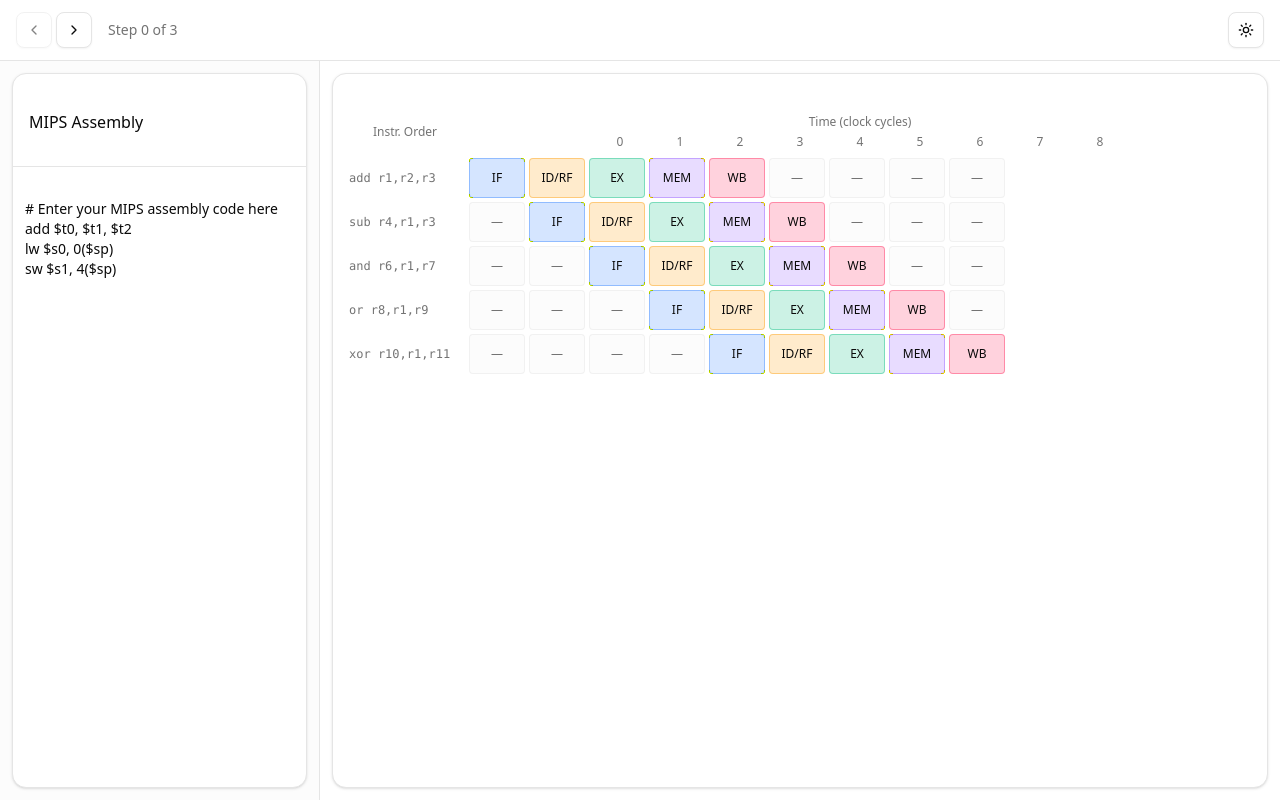
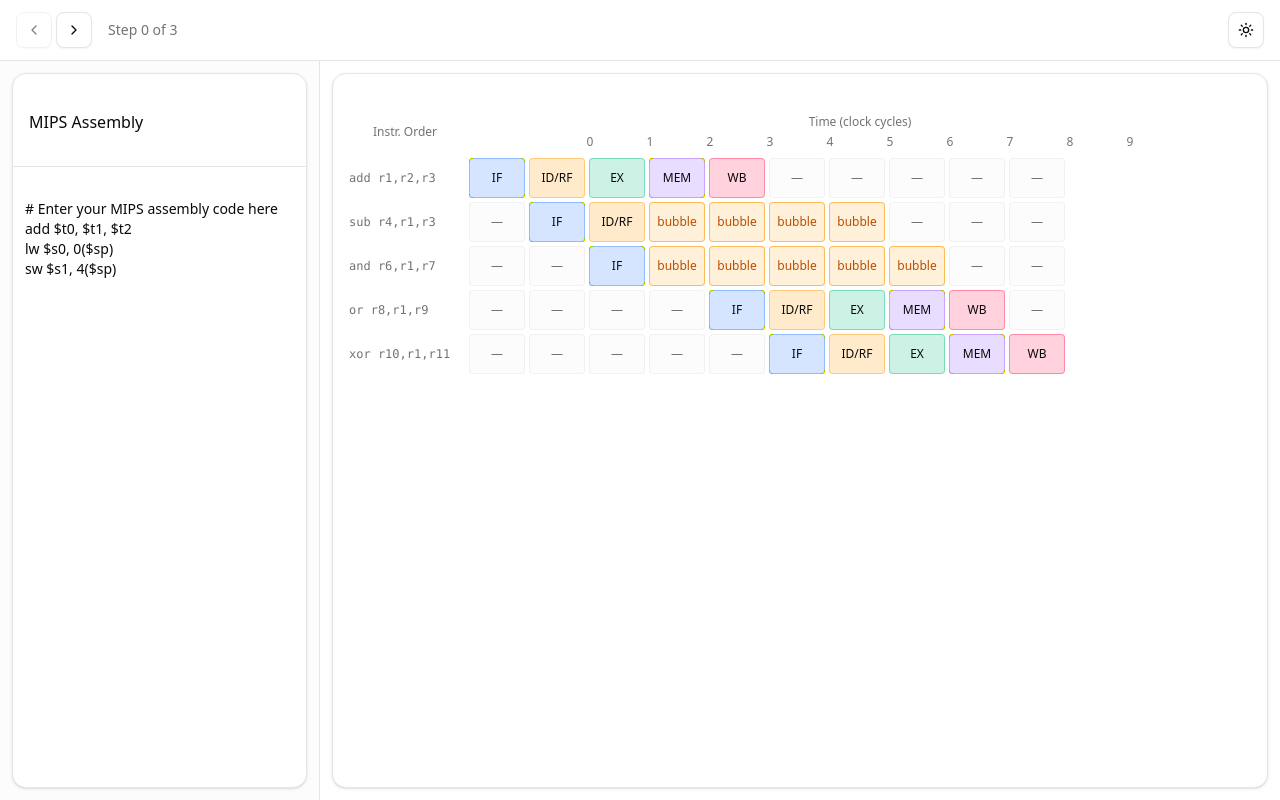
Before and after one commit to joshdelg/ee180-pipeline-visualizer, a React (Vite) app: page / in a window 1280 px wide. Built offline with nearby package versions, Linux system fonts and the light colour scheme.

Commit message:
temp and wrong simulation logic but proper rendering

```diff
--- a/src/components/pipeline-grid.tsx
+++ b/src/components/pipeline-grid.tsx
@@ -1,8 +1,10 @@
 import {
+  type CycleSnapshot,
   type PipelineInstruction,
   type PipelineStage,
-  getStageAtCycle,
 } from "@/lib/pipeline-types"
+import { getCellContent } from "@/lib/snapshots-to-grid"
+import type { GridCellContent } from "@/lib/snapshots-to-grid"
 import { cn } from "@/lib/utils"
 
 const STAGE_COLORS: Record<PipelineStage, string> = {
@@ -14,30 +16,46 @@ const STAGE_COLORS: Record<PipelineStage, string> = {
 }
 
 interface PipelineCellProps {
-  stage: PipelineStage | null
+  content: GridCellContent | null
 }
 
-function PipelineCell({ stage }: PipelineCellProps) {
+function PipelineCell({ content }: PipelineCellProps) {
+  if (content === null) {
+    return (
+      <div className="flex min-h-10 min-w-14 items-center justify-center rounded border border-border/50 bg-muted/30 text-muted-foreground text-xs">
+        —
+      </div>
+    )
+  }
+
+  if (content.type === "bubble") {
+    return (
+      <div className="flex min-h-10 min-w-14 items-center justify-center rounded border border-amber-500/60 bg-amber-500/15 text-amber-700 text-xs font-medium dark:text-amber-400">
+        bubble
+      </div>
+    )
+  }
+
   return (
     <div
       className={cn(
         "flex min-h-10 min-w-14 items-center justify-center rounded border text-xs font-medium",
-        stage
-          ? STAGE_COLORS[stage]
-          : "border-border/50 bg-muted/30 text-muted-foreground"
+        STAGE_COLORS[content.stage]
       )}
     >
-      {stage ?? "—"}
+      {content.stage}
     </div>
   )
 }
 
 interface PipelineRowProps {
   instruction: PipelineInstruction
-  cycleCount: number
+  snapshots: CycleSnapshot[]
 }
 
-function PipelineRow({ instruction, cycleCount }: PipelineRowProps) {
+function PipelineRow({ instruction, snapshots }: PipelineRowProps) {
+  const cycleCount = snapshots.length
+
   return (
     <div className="flex items-center gap-2">
       <div className="w-28 shrink-0 truncate text-xs font-mono text-muted-foreground">
@@ -47,7 +65,7 @@ function PipelineRow({ instruction, cycleCount }: PipelineRowProps) {
         {Array.from({ length: cycleCount }, (_, cycle) => (
           <PipelineCell
             key={cycle}
-            stage={getStageAtCycle(instruction.index, cycle)}
+            content={getCellContent(instruction.index, cycle, snapshots)}
           />
         ))}
       </div>
@@ -57,10 +75,12 @@ function PipelineRow({ instruction, cycleCount }: PipelineRowProps) {
 
 interface PipelineGridProps {
   instructions: PipelineInstruction[]
-  cycleCount: number
+  snapshots: CycleSnapshot[]
 }
 
-export function PipelineGrid({ instructions, cycleCount }: PipelineGridProps) {
+export function PipelineGrid({ instructions, snapshots }: PipelineGridProps) {
+  const cycleCount = snapshots.length
+
   return (
     <div className="flex flex-col gap-2 overflow-auto p-4">
       {/* Axis labels */}
@@ -93,7 +113,7 @@ export function PipelineGrid({ instructions, cycleCount }: PipelineGridProps) {
           <PipelineRow
             key={instruction.index}
             instruction={instruction}
-            cycleCount={cycleCount}
+            snapshots={snapshots}
           />
         ))}
       </div>
--- a/src/components/visualization-panel.tsx
+++ b/src/components/visualization-panel.tsx
@@ -1,9 +1,10 @@
 import { Card, CardContent } from "@/components/ui/card"
 import { PipelineGrid } from "@/components/pipeline-grid"
 import type { PipelineInstruction } from "@/lib/pipeline-types"
+import { simulate } from "@/lib/pipeline-simulator"
 
-// Hardcoded data for UI design validation
-const HARDCODED_INSTRUCTIONS: PipelineInstruction[] = [
+// Dummy instructions: inst 1 has RAW hazard on inst 0 (uses r1)
+const DUMMY_INSTRUCTIONS: PipelineInstruction[] = [
   { text: "add r1,r2,r3", index: 0 },
   { text: "sub r4,r1,r3", index: 1 },
   { text: "and r6,r1,r7", index: 2 },
@@ -11,16 +12,13 @@ const HARDCODED_INSTRUCTIONS: PipelineInstruction[] = [
   { text: "xor r10,r1,r11", index: 4 },
 ]
 
-const HARDCODED_CYCLES = 9
+export function VisualizationPanel() {
+  const snapshots = simulate(DUMMY_INSTRUCTIONS)
 
-export function VisualizationPanel() {
   return (
     <Card className="flex h-full flex-col overflow-hidden">
       <CardContent className="flex flex-1 flex-col overflow-hidden p-0">
-        <PipelineGrid
-          instructions={HARDCODED_INSTRUCTIONS}
-          cycleCount={HARDCODED_CYCLES}
-        />
+        <PipelineGrid instructions={DUMMY_INSTRUCTIONS} snapshots={snapshots} />
       </CardContent>
     </Card>
   )
--- /dev/null
+++ b/src/lib/pipeline-simulator.ts
@@ -0,0 +1,108 @@
+import type { CycleSnapshot, PipelineInstruction, StageContent } from "./pipeline-types"
+
+const STAGE_ORDER: Array<keyof Omit<CycleSnapshot, "cycle">> = [
+  "IF",
+  "ID/RF",
+  "EX",
+  "MEM",
+  "WB",
+]
+
+function createEmptyState(): Record<string, StageContent | null> {
+  return {
+    IF: null,
+    "ID/RF": null,
+    EX: null,
+    MEM: null,
+    WB: null,
+  }
+}
+
+/**
+ * Simulates pipeline execution and produces cycle snapshots.
+ * Dummy logic: ideal pipeline with one hardcoded stall at cycle 3
+ * (inst 1 stalls in ID when inst 0 is in EX - RAW hazard).
+ */
+export function simulate(
+  instructions: PipelineInstruction[]
+): CycleSnapshot[] {
+  const snapshots: CycleSnapshot[] = []
+  const count = instructions.length
+
+  if (count === 0) return snapshots
+
+  let state = createEmptyState()
+  let nextFetchIndex = 0
+  let cycle = 0
+
+  while (true) {
+    const next = createEmptyState()
+
+    // Hazard: inst 1 in ID, inst 0 in EX (RAW) - stall one cycle
+    const inst0InEX =
+      state.EX?.type === "instruction" && state.EX.index === 0
+    const inst1InID =
+      state["ID/RF"]?.type === "instruction" && state["ID/RF"].index === 1
+    const shouldStall = inst0InEX && inst1InID
+
+    if (shouldStall) {
+      // Inst 0: EX -> MEM
+      next.MEM = state.EX
+      // Bubble in EX
+      next.EX = { type: "bubble", causedByStallOf: 1 }
+      // Inst 1 stays in ID (stalled)
+      next["ID/RF"] = {
+        type: "instruction",
+        index: 1,
+        stalled: true,
+      }
+      // Inst 2 stays in IF (stalled)
+      if (state.IF?.type === "instruction") {
+        next.IF = {
+          type: "instruction",
+          index: state.IF.index,
+          stalled: true,
+        }
+      }
+      // MEM -> WB, WB retires
+      next.WB = state.MEM
+    } else {
+      // Normal advance: WB -> retire, MEM -> WB, EX -> MEM, ID -> EX, IF -> ID, fetch
+      next.WB = state.MEM
+      next.MEM = state.EX
+      next.EX = state["ID/RF"]
+      next["ID/RF"] = state.IF
+
+      if (nextFetchIndex < count) {
+        next.IF = { type: "instruction", index: nextFetchIndex }
+        nextFetchIndex++
+      }
+    }
+
+    state = next
+    cycle++
+
+    // Record snapshot for this cycle (state after advance)
+    snapshots.push({
+      cycle: cycle - 1,
+      IF: state.IF,
+      "ID/RF": state["ID/RF"],
+      EX: state.EX,
+      MEM: state.MEM,
+      WB: state.WB,
+    })
+
+    // Check if simulation is done: pipeline empty and no more to fetch
+    const pipelineEmpty = STAGE_ORDER.every((s) => state[s] === null)
+    if (pipelineEmpty && nextFetchIndex >= count) {
+      // Don't keep the final empty snapshot
+      snapshots.pop()
+      break
+    }
+
+    // Safety limit
+    if (cycle > 200) break
+  }
+
+  return snapshots
+}
--- a/src/lib/pipeline-types.ts
+++ b/src/lib/pipeline-types.ts
@@ -5,16 +5,28 @@ export interface PipelineInstruction {
   index: number
 }
 
-/**
- * Returns the pipeline stage for instruction at index `instructionIndex`
- * during clock cycle `cycle`, or null if the instruction isn't in any stage.
- */
-export function getStageAtCycle(
-  instructionIndex: number,
+export interface ForwardFrom {
+  instructionIndex: number
+  stage: PipelineStage
+}
+
+export type StageContent =
+  | {
+      type: "instruction"
+      index: number
+      stalled?: boolean
+      forwardedFrom?: ForwardFrom
+    }
+  | {
+      type: "bubble"
+      causedByStallOf?: number
+    }
+
+export interface CycleSnapshot {
   cycle: number
-): PipelineStage | null {
-  const offset = cycle - instructionIndex
-  if (offset < 0 || offset > 4) return null
-  const stages: PipelineStage[] = ["IF", "ID/RF", "EX", "MEM", "WB"]
-  return stages[offset]
+  IF: StageContent | null
+  "ID/RF": StageContent | null
+  EX: StageContent | null
+  MEM: StageContent | null
+  WB: StageContent | null
 }
--- /dev/null
+++ b/src/lib/snapshots-to-grid.ts
@@ -0,0 +1,40 @@
+import type { CycleSnapshot, PipelineStage } from "./pipeline-types"
+
+export type GridCellContent =
+  | { type: "stage"; stage: PipelineStage }
+  | { type: "bubble" }
+
+/**
+ * For a given (instructionIndex, cycle), returns what to display in that cell.
+ * - stage: instruction is in this pipeline stage
+ * - bubble: instruction is stalled (show bubble instead of stage)
+ * - null: instruction not in pipeline this cycle
+ */
+export function getCellContent(
+  instructionIndex: number,
+  cycle: number,
+  snapshots: CycleSnapshot[]
+): GridCellContent | null {
+  const snapshot = snapshots[cycle]
+  if (!snapshot) return null
+
+  const stages: Array<keyof Omit<CycleSnapshot, "cycle">> = [
+    "IF",
+    "ID/RF",
+    "EX",
+    "MEM",
+    "WB",
+  ]
+
+  for (const stage of stages) {
+    const content = snapshot[stage]
+    if (content?.type === "instruction" && content.index === instructionIndex) {
+      if (content.stalled) {
+        return { type: "bubble" }
+      }
+      return { type: "stage", stage }
+    }
+  }
+
+  return null
+}
```
